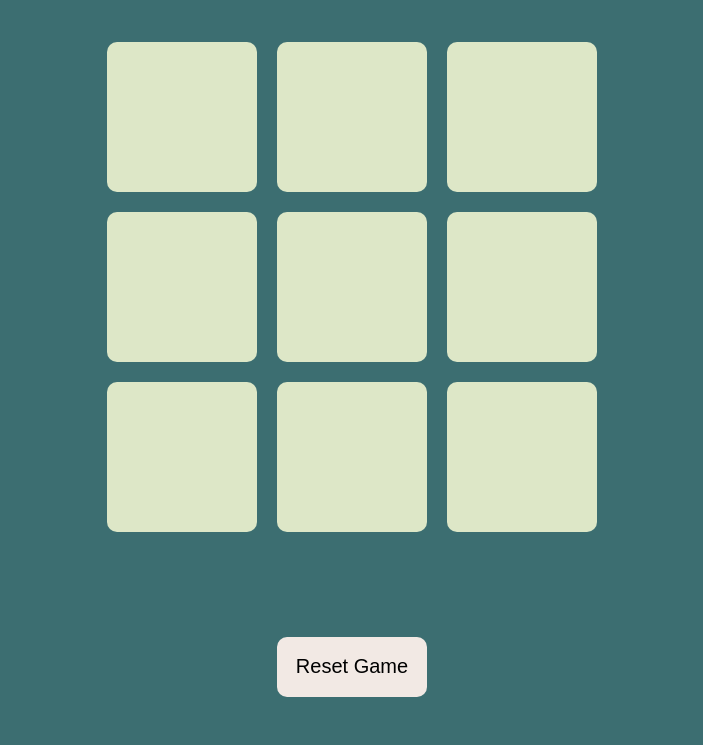
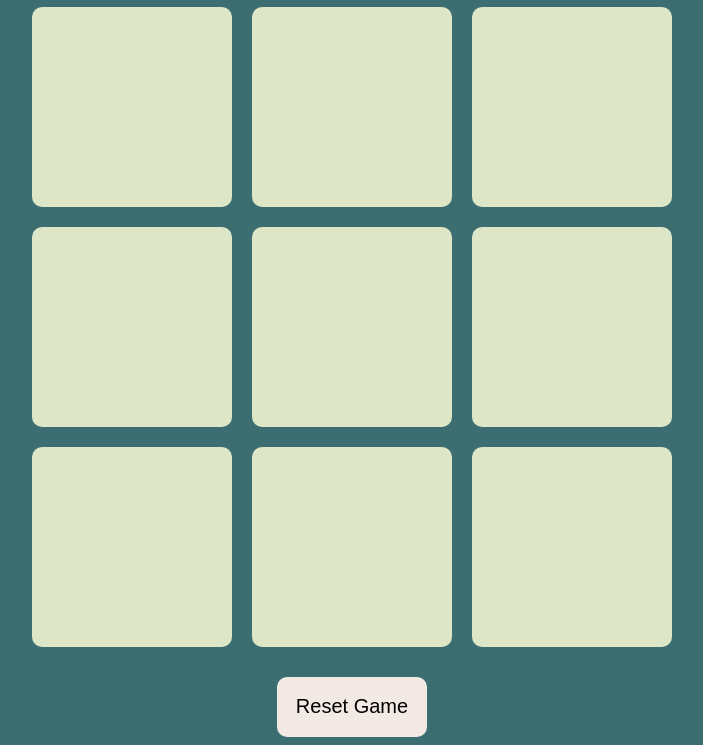
Before and after one commit to Hrutuja09/tic-tac-toe-game, a plain HTML site: page index.html in a window 1280 px wide. Shown: the part 77-822 px from the top of the page, without its empty margins (288-991 px from the left). Before the commit the page ends 800 px from the top, so only its background shows below. Drawn offline with Linux system fonts and the light colour scheme.

Commit message:
Modified css styling for buttons

```diff
--- a/app.js
+++ b/app.js
@@ -58,7 +58,7 @@ var pattern = () =>{
         var position3 = btn[winning_patterns[i][2]].innerText
         if(position1 !="" && position2!="" && position3!=""){
             if (position1 === position2 && position2===position3){
-                win.innerText = "Congratulations Winner is "+ position1;
+                win.innerText = "Congratulations, Winner is "+ position1;
                 msgContainer.classList.remove("hide")
                 disablebox()
             }
--- a/style.css
+++ b/style.css
@@ -3,7 +3,7 @@ body{
     text-align: center;
 }
 .container{
-    height: 80vh;
+    height: 85vh;
     display: flex;
     justify-content: center;
 }
@@ -14,8 +14,8 @@ body{
 }
 .inner{
     margin-top: 10px;
-    height: 70vh;
-    width: 600px;
+    height: 80vh;
+    width: 700px;
     display: flex;
     flex-wrap: wrap;
     justify-content: center;
@@ -23,12 +23,12 @@ body{
     gap: 20px;
 }
 .box{
-    height: 150px;
-    width: 150px;
+    height: 200px;
+    width: 200px;
     border-radius: 10px;
     border: none;
     background-color: #dde7c7;
-    font-size: 80px;
+    font-size: 100px;
     color: black;
 
 }
```
